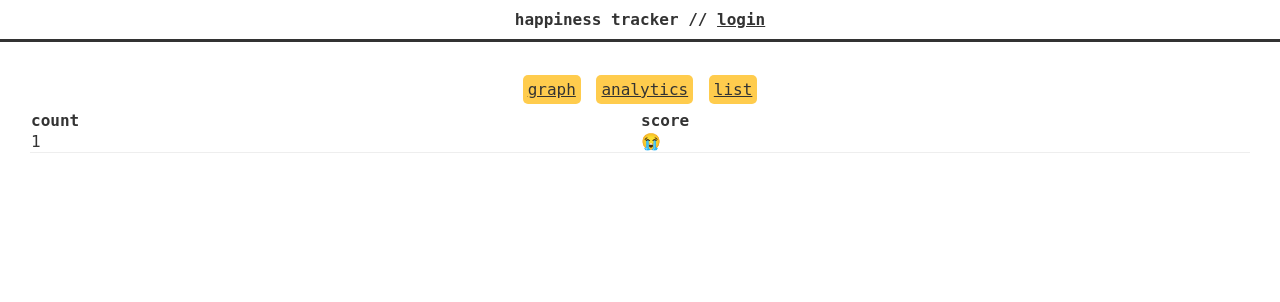
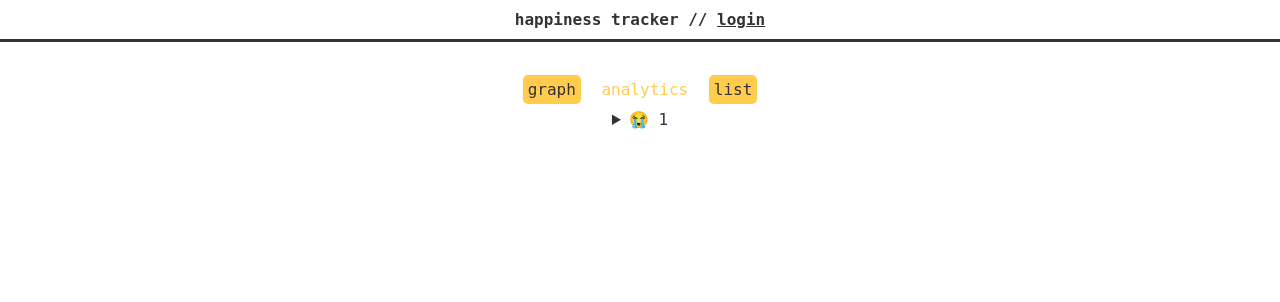
Before and after one commit to eliseduverdier/happiness-tracker, a Django app: page /analytics in a window 1280 px wide. Shown: the top 302 px of the page. Run offline with Django 4.2, Linux system fonts and the light colour scheme; data comes from the database, SQL or seed files in the repository; tables that the repository leaves empty hold one stand-in row (values such as "Sample post"); parts of the project's set-up code (start-up, migrations or seed data) failed here and were passed over.

Commit message:
feat: better analytics

```diff
--- /dev/null
+++ b/tracker/helpers/filters.py
@@ -0,0 +1,5 @@
+from django.template.defaulttags import register
+
+@register.filter
+def get_attr(dictionary, key):
+    return dictionary.get(key)
--- a/tracker/management/commands/load_fixtures.py
+++ b/tracker/management/commands/load_fixtures.py
@@ -2,7 +2,6 @@
 from tracker.models import Score, Entry
 from datetime import datetime
 from django.utils import timezone
-import pytz
 
 class Command(BaseCommand):
     help = 'Add fixtures'
--- a/tracker/static/scss/forms.scss
+++ b/tracker/static/scss/forms.scss
@@ -60,4 +60,9 @@ button, input[type="submit"] {
     background: $accent;
     color: $primary;
   }
+
+  &.active {
+    color: $accent;
+    background: white;
+  }
 }
--- a/tracker/static/scss/layout.scss
+++ b/tracker/static/scss/layout.scss
@@ -34,3 +34,5 @@ table {
 tr.separator {
   border-bottom: 1px solid #eee;
 }
+
+tr:hover { background-color: #eee; }
--- a/tracker/static/scss/main.css
+++ b/tracker/static/scss/main.css
@@ -43,3 +43,8 @@ div#canvas { overflow-y: scroll; }
 table { width: 100%; border-collapse: collapse; text-align: left;}
 
 tr.separator { border-bottom: 1px solid #eee; }
+
+tr:hover { background-color: #eee; }
+
+button.active {background: none;   color: #ffcc4d;}
+button a {text-decoration: none; color: inherit;}
--- a/tracker/templates/_nav.html
+++ b/tracker/templates/_nav.html
@@ -1,19 +1,18 @@
-<div>
-  {% if user.is_authenticated %}
-  <button>
+<div> {% if user.is_authenticated %}
+  <button class="{% if request.path == '/new' %}active{% endif %}">
     <a href="{% url 'tracker:new' %}"> new </a>
   </button>
   {% endif %}
 
-  <button>
+  <button class="{% if request.path == '/' %}active{% endif %}">
     <a href="{% url 'tracker:graph' %}"> graph </a>
   </button>
 
-  <button>
+  <button class="{% if request.path == '/analytics' %}active{% endif %}">
     <a href="{% url 'tracker:analytics' %}"> analytics </a>
   </button>
 
-  <button>
+  <button class="{% if request.path == '/list' %}active{% endif %}">
     <a href="{% url 'tracker:list' %}"> list </a>
   </button>
 </div>
--- a/tracker/templates/analytics.html
+++ b/tracker/templates/analytics.html
@@ -1,27 +1,35 @@
-{% extends "base.html" %}
+{% extends 'base.html' %}
+
+{% load filters %}
 
 {% block title %}all{% endblock %}
 
 {% block content %}
 
-<div>
-  {% include '_nav.html' %}
-</div>
+{% include '_nav.html' %}
+
 
 {% if entries %}
-<table>
-  <tr>
-    <th>count</th>
-    <th>score</th>
- </tr>
-  {% for entry in entries %}
-  <tr class="separator">
-      <td>{{ entry.count }}</td>
-      <td>{{ entry.score }}</td>
-    </tr>
+
+  {% for scores in entries %}
+  {% with details=entries|get_attr:scores %}
+  <details class="separator">
+    <summary>
+      {{ scores }} {{ entries|get_attr:scores|length }}
+    </summary>
+      <table>
+      {% for score in details %}
+      <tr class="separator">
+        <td>{{ score.date }}</td>
+        <td>{{ score.context }}</td>
+      </tr>
+      {% endfor %}
+      </table>
+  </details>
+  {% endwith %}
   {% endfor %}
-  </table>
-{% else %}
-<p>No entry available.</p>
+
+
 {% endif %}
+
 {%endblock %}
--- a/tracker/templates/entry.html
+++ b/tracker/templates/entry.html
@@ -3,6 +3,9 @@
 {% block title %}Entry{% endblock %}
 
 {% block content %}
+
+{% include '_nav.html' %}
+
 <h1>details</h1>
 
 {% if entry %}
--- a/tracker/templates/graph.html
+++ b/tracker/templates/graph.html
@@ -5,9 +5,7 @@
 
 {% block content %}
 
-<div>
-  {% include '_nav.html' %}
-</div>
+{% include '_nav.html' %}
 
 {% if entries %}
 <div id="canvas">
@@ -17,7 +15,7 @@
 <div><p id="entry-context">...</p> </div>
 
 <script type="text/javascript">
-  const entries = {{ entries| safe }}
+  const entries = {{ entries | safe }}
 </script>
 <script type="text/javascript" src="{% static '/js/graph.js' %}"></script>
 
--- a/tracker/templates/list.html
+++ b/tracker/templates/list.html
@@ -4,10 +4,7 @@
 
 {% block content %}
 
-<div>
-  {% include '_nav.html' %}
-</div>
-
+{% include '_nav.html' %}
 
 {% if entries %}
 <table>
--- a/tracker/templates/new.html
+++ b/tracker/templates/new.html
@@ -3,6 +3,8 @@
 {% block title %}new{% endblock %}
 
 {% block content %}
+
+{% include '_nav.html' %}
 
 <form action="{% url 'tracker:new' %}" method="post">
   {% csrf_token %}
--- /dev/null
+++ b/tracker/templatetags/filters.py
@@ -0,0 +1,5 @@
+from django.template.defaulttags import register
+
+@register.filter
+def get_attr(dictionary, key):
+    return dictionary.get(key)
--- a/tracker/views.py
+++ b/tracker/views.py
@@ -52,9 +52,22 @@ class AnalyticsView(generic.ListView):
   context_object_name = 'entries'
 
   def get_queryset(self):
-    entries = Entry.objects.values('score').annotate(count=Count('score')).order_by('-count').all()
-    serialized = AnalyticsSerializer(entries, many=True)
-    return serialized.data
+    entries_by_count = Entry.objects.values('score').annotate(count=Count('score')).order_by('-count').all()
+    entries = {}
+    for score in entries_by_count:
+      score_object = Score.objects.get(pk = score['score'])
+      entries_for_score = Entry.objects.filter(score=score_object).all()
+      serializer = EntrySerializer(entries_for_score, many=True)
+      entries[score_object.__str__()] = serializer.data
+    return entries
+
+# class AnalyticsView(generic.ListView):
+#   template_name = 'analytics.html'
+#   context_object_name = 'entries'
+
+#   def get_queryset(self):
+#     serialized = AnalyticsSerializer(entries, many=True)
+#     return serialized.data
 
 
 def graph(request):
```
Also changed, not shown: tracker/templatetags/__init__.py (added).
